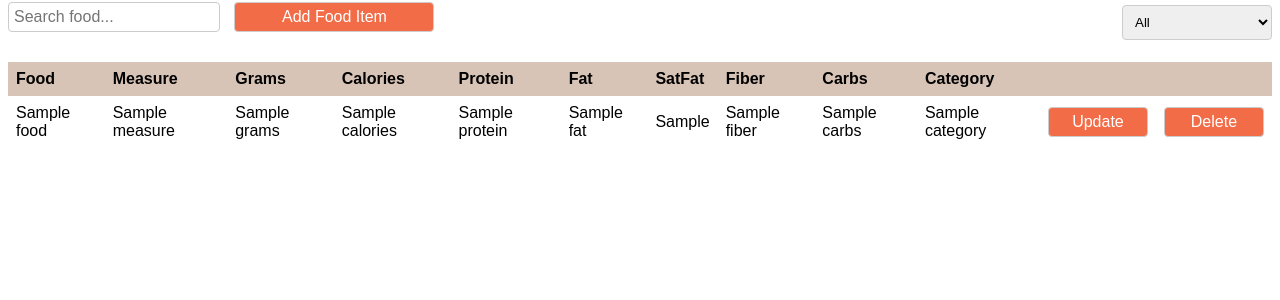
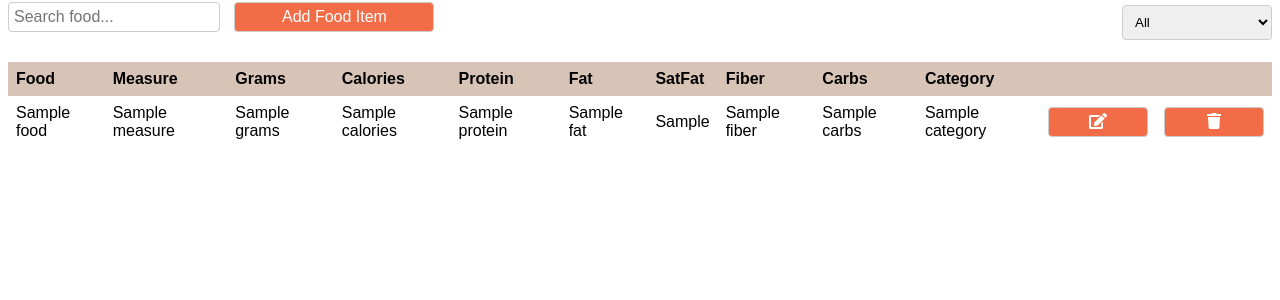
Before and after one commit to renukaramm/DatabaseSystems, a Flask app: page /food in a window 1280 px wide. Shown: the part 267-567 px from the top of the page. Run offline with Flask 3, Linux system fonts and the light colour scheme; the visitor is signed in with stand-in values (Sample User, id 1); a database or web service that is not in the repository returns one stand-in record (values such as "Sample title").

Commit message:
minor css change

```diff
--- a/fitmate/templates/exercise.html
+++ b/fitmate/templates/exercise.html
@@ -102,7 +102,7 @@
             font-size: 16px;
             border-radius: 4px;
             border: 1px solid #ccc;
-            width: 160px;
+            width: 100px;
             background-color: #f26c47;
             color: white;
             cursor: pointer;
--- a/fitmate/templates/food.html
+++ b/fitmate/templates/food.html
@@ -405,10 +405,10 @@
         <td>{{ food.Category }}</td>
         <td>
           <button class="button"
-            onclick="openFoodUpdateForm('{{ food.Food }}', '{{ food.Measure }}', '{{ food.Grams }}', '{{ food.Calories }}', '{{ food.Protein }}', '{{ food.Fat }}', '{{ food.SatFat }}', '{{ food.Fiber }}', '{{ food.Carbs }}', '{{ food.Category }}')">Update</button>
+            onclick="openFoodUpdateForm('{{ food.Food }}', '{{ food.Measure }}', '{{ food.Grams }}', '{{ food.Calories }}', '{{ food.Protein }}', '{{ food.Fat }}', '{{ food.SatFat }}', '{{ food.Fiber }}', '{{ food.Carbs }}', '{{ food.Category }}')"><i class="fa fa-edit"></i></button>
         </td>
         <td>
-          <button class="button" onclick="deleteFoodItem('{{ food.Food }}')">Delete</button>
+          <button class="button" onclick="deleteFoodItem('{{ food.Food }}')"><i class="fa fa-trash"></i></button>
         </td>
       </tr>
       {% endfor %}
--- a/fitmate/templates/records_goals.html
+++ b/fitmate/templates/records_goals.html
@@ -4,7 +4,6 @@
     <link rel="stylesheet" type="text/css" href="{{ url_for('static', filename='style.css') }}">
 <!-- Place this in the <head> section or just before the closing </body> tag -->
 <script src="https://cdnjs.cloudflare.com/ajax/libs/Chart.js/3.5.0/chart.min.js"></script>
-
     <title>Records - Goals</title>
 </head>
 <body>
@@ -42,8 +41,7 @@
 
     {% for goal_name, data in graph_data.items() %}
         <h2>{{ goal_name }}</h2>
-        <canvas id="graph_{{ loop.index }}" width="400" height="200"></canvas>
-
+        <canvas id="graph_{{ loop.index }}" width="500" height="300"></canvas>
         <script>
             // JavaScript to render the graph using Chart.js
             var ctx = document.getElementById('graph_{{ loop.index }}').getContext('2d');
```
